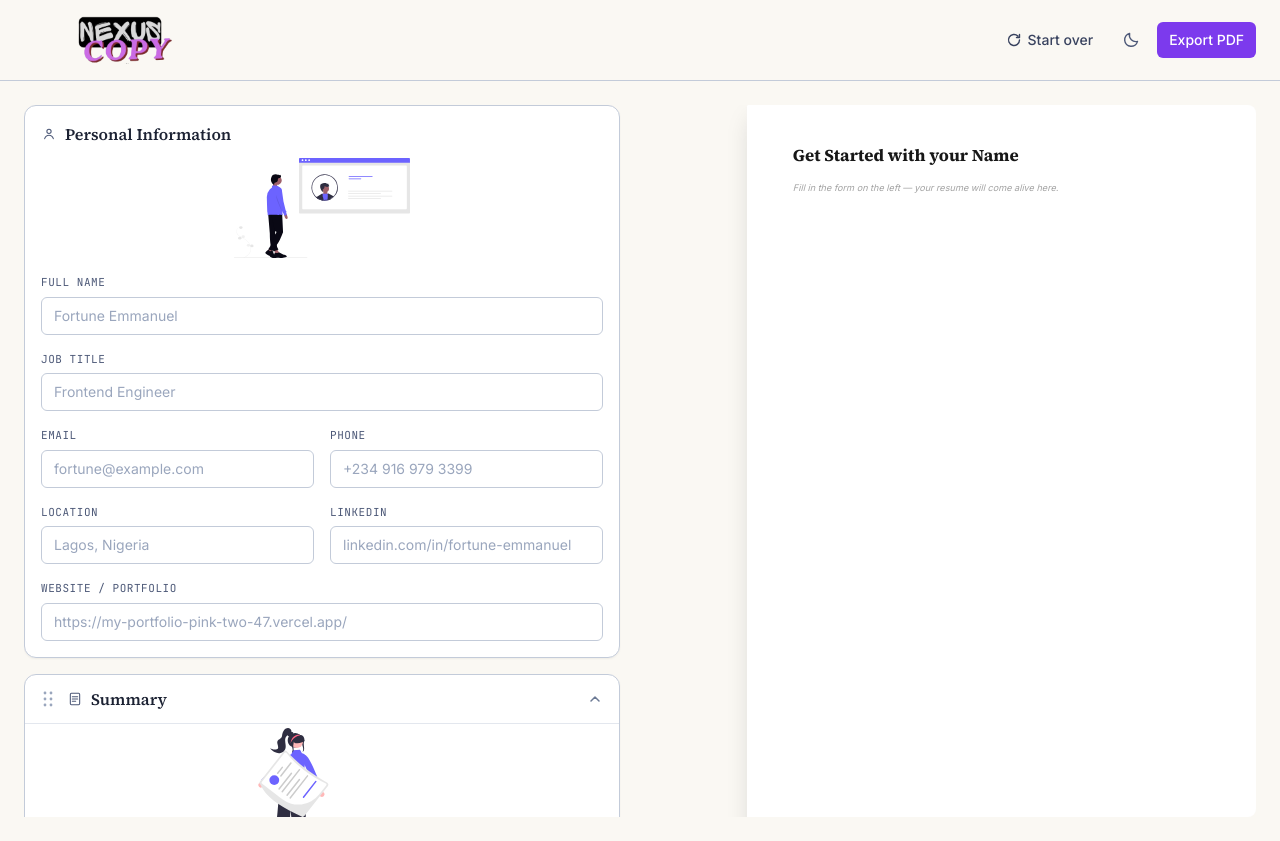
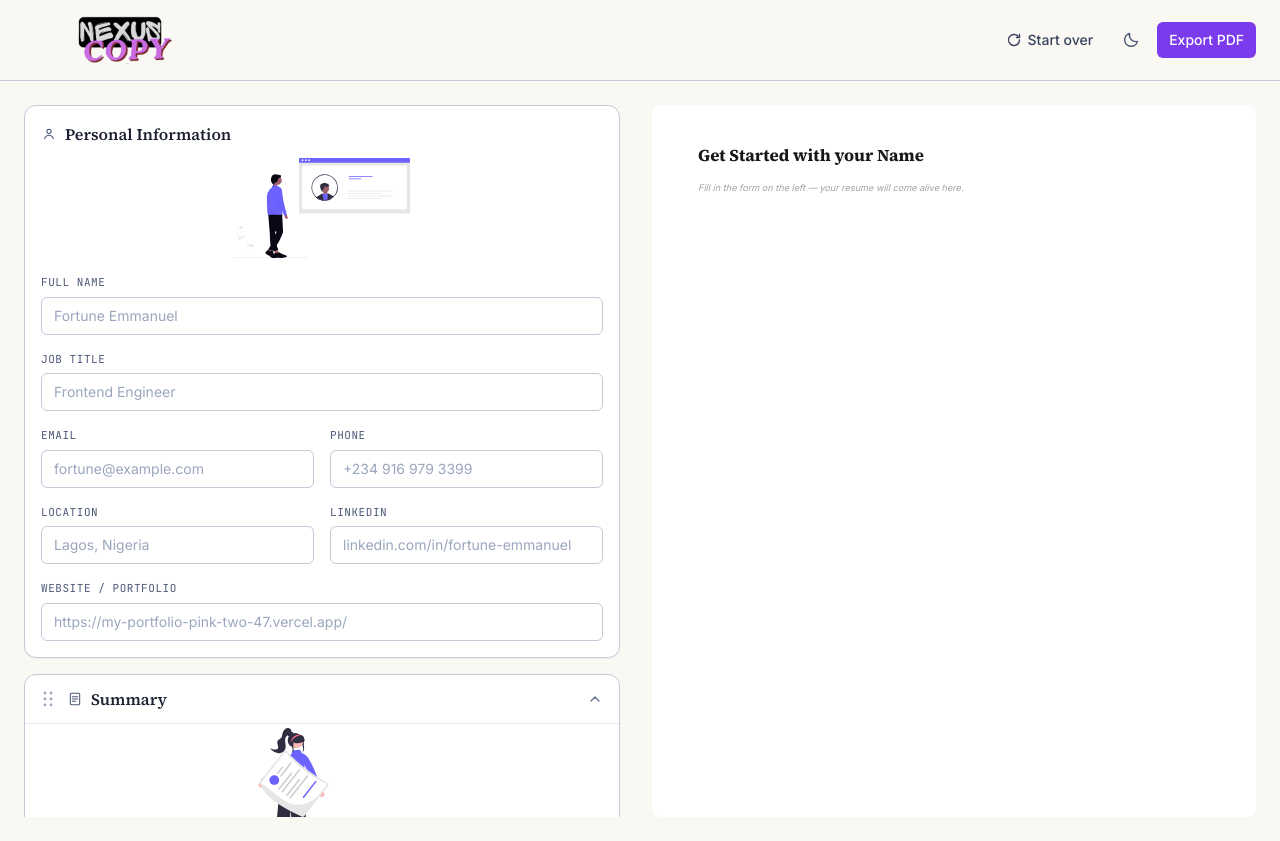
Before and after one commit to fortune-dev747/NEXUS-COPY, a React (Vite) app: page / in a window 1280 px wide. Both pictures are taken after a click on the button "Get Started". Built offline with nearby package versions, Linux system fonts and the light colour scheme.

Commit message:
fixed the bug and made the preview stay centered

```diff
--- a/src/App.jsx
+++ b/src/App.jsx
@@ -72,10 +72,10 @@ function AppShell({ onHome }) {
       <main className="max-w-[1400px] mx-auto px-4 sm:px-6 py-6 grid grid-cols-1 lg:grid-cols-2 gap-6">
         {/* Editor column */}
         <div className="editor-scroll lg:max-h-[calc(100vh-88px)] lg:overflow-y-auto lg:pr-2 space-y-4 print:hidden">
-          <section className="rounded-xl border border-ink-200 dark:border-ink-700 bg-white dark:bg-ink-900 shadow-sm px-4 py-4">
+          <section className="px-4 py-4 bg-white border shadow-sm rounded-xl border-ink-200 dark:border-ink-700 dark:bg-ink-900">
             <div className="flex items-center gap-2 mb-3">
               <PersonalInfoIcon className="w-4 h-4 text-ink-500 dark:text-ink-400" />
-              <h2 className="font-display text-base font-semibold text-ink-800 dark:text-ink-100">
+              <h2 className="text-base font-semibold font-display text-ink-800 dark:text-ink-100">
                 Personal Information
               </h2>
             </div>
@@ -83,7 +83,7 @@ function AppShell({ onHome }) {
               src={personalInfoIllustration}
               alt=""
               aria-hidden="true"
-              className="w-40 sm:w-44 h-auto mx-auto mb-4"
+              className="w-40 h-auto mx-auto mb-4 sm:w-44"
             />
             <PersonalInfoForm
               data={data.personalInfo}
@@ -103,8 +103,8 @@ function AppShell({ onHome }) {
         </div>
 
         {/* Preview column */}
-        <div className="print:contents">
-         <div className="lg:sticky lg:top-[76px] lg:max-h-[calc(100vh-88px)] overflow-y-auto overflow-x-hidden sm:overflow-auto pb-6 print:p-0 print:overflow-visible print:max-h-none rounded-lg">
+        <div className="min-w-0 print:contents">
+          <div className="lg:sticky lg:top-[76px] lg:max-h-[calc(100vh-88px)] overflow-y-auto overflow-x-hidden sm:overflow-auto pb-6 print:p-0 print:overflow-visible print:max-h-none rounded-lg">
             <ScaledPreview>
               <ResumePreview data={data} />
             </ScaledPreview>
@@ -112,7 +112,7 @@ function AppShell({ onHome }) {
 
           {/* Mobile-only: header has no room for this button below the sm breakpoint,
       so it lives here instead, right under the preview. */}
-          <div className="sm:hidden flex justify-center pb-2 print:hidden">
+          <div className="flex justify-center pb-2 sm:hidden print:hidden">
             <Button variant="purple" onClick={handleReset}>
               <svg width="16" height="16" viewBox="0 0 16 16" fill="none" aria-hidden="true">
                 <path
--- a/src/components/preview/ScaledPreview.jsx
+++ b/src/components/preview/ScaledPreview.jsx
@@ -1,6 +1,7 @@
 import { useEffect, useRef, useState } from 'react'
 
 const SHEET_WIDTH_MM = 210
+const SHEET_HEIGHT_MM = 297
 const MM_TO_PX = 3.7795275591 // at 96dpi, matches how browsers render `mm` units
 
 export default function ScaledPreview({ children }) {
@@ -24,26 +25,28 @@ export default function ScaledPreview({ children }) {
   }, [])
 
   const sheetWidthPx = SHEET_WIDTH_MM * MM_TO_PX
+  const renderedWidth = sheetWidthPx * scale
+  const renderedHeight = sheetWidthPx * (SHEET_HEIGHT_MM / SHEET_WIDTH_MM) * scale
 
   return (
-    <div ref={containerRef} className="w-full print:contents">
+    <div
+      ref={containerRef}
+      className="relative w-full overflow-hidden print:contents print:overflow-visible"
+      style={{ height: `${renderedHeight}px` }}
+    >
       <div
         style={{
-          height: scale < 1 ? `${sheetWidthPx * (297 / 210) * scale}px` : undefined,
+          position: 'absolute',
+          top: 0,
+          left: '50%',
+          width: `${sheetWidthPx}px`,
+          marginLeft: `${-renderedWidth / 2}px`,
+          transform: `scale(${scale})`,
+          transformOrigin: 'top left',
         }}
-        className="print:!h-auto"
+        className="print:!static print:!left-auto print:!m-0 print:!transform-none print:!w-auto"
       >
-        <div
-          style={{
-            transform: `scale(${scale})`,
-            transformOrigin: 'top center',
-            width: `${sheetWidthPx}px`,
-            margin: '0 auto',
-          }}
-          className="print:!transform-none print:!w-auto"
-        >
-          {children}
-        </div>
+        {children}
       </div>
     </div>
   )
```
